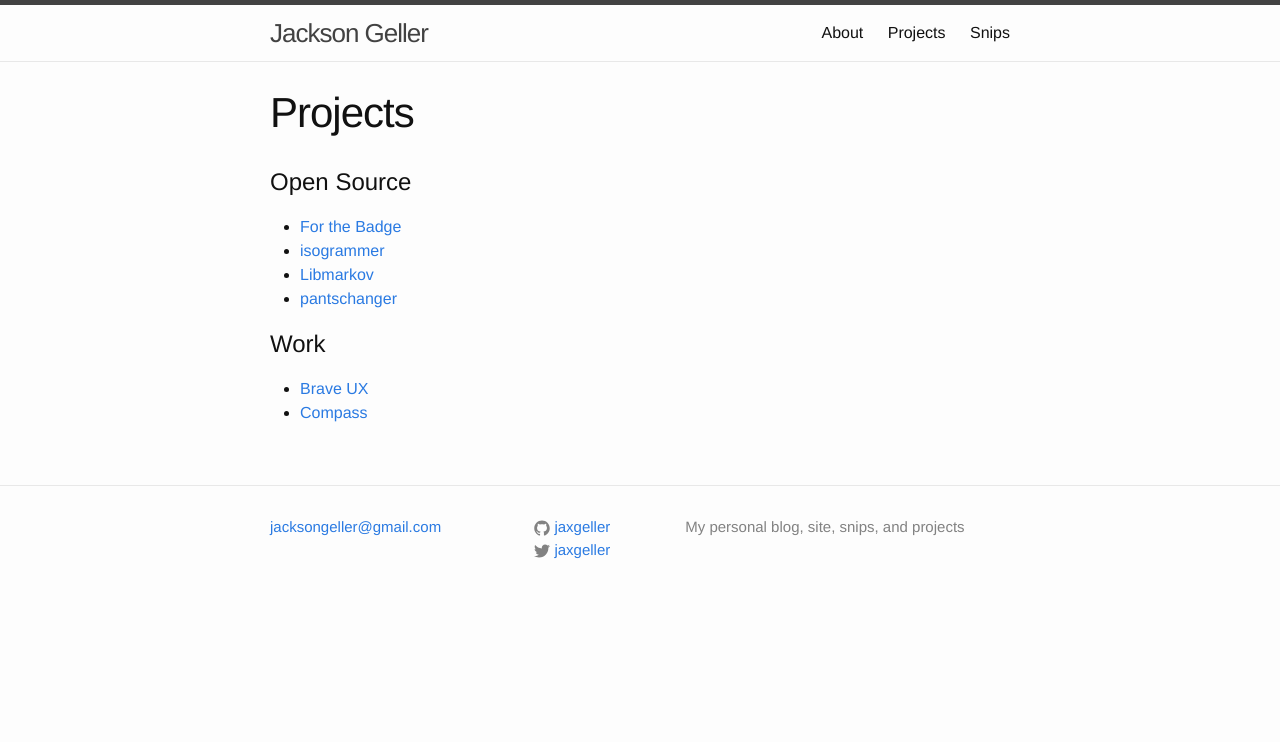
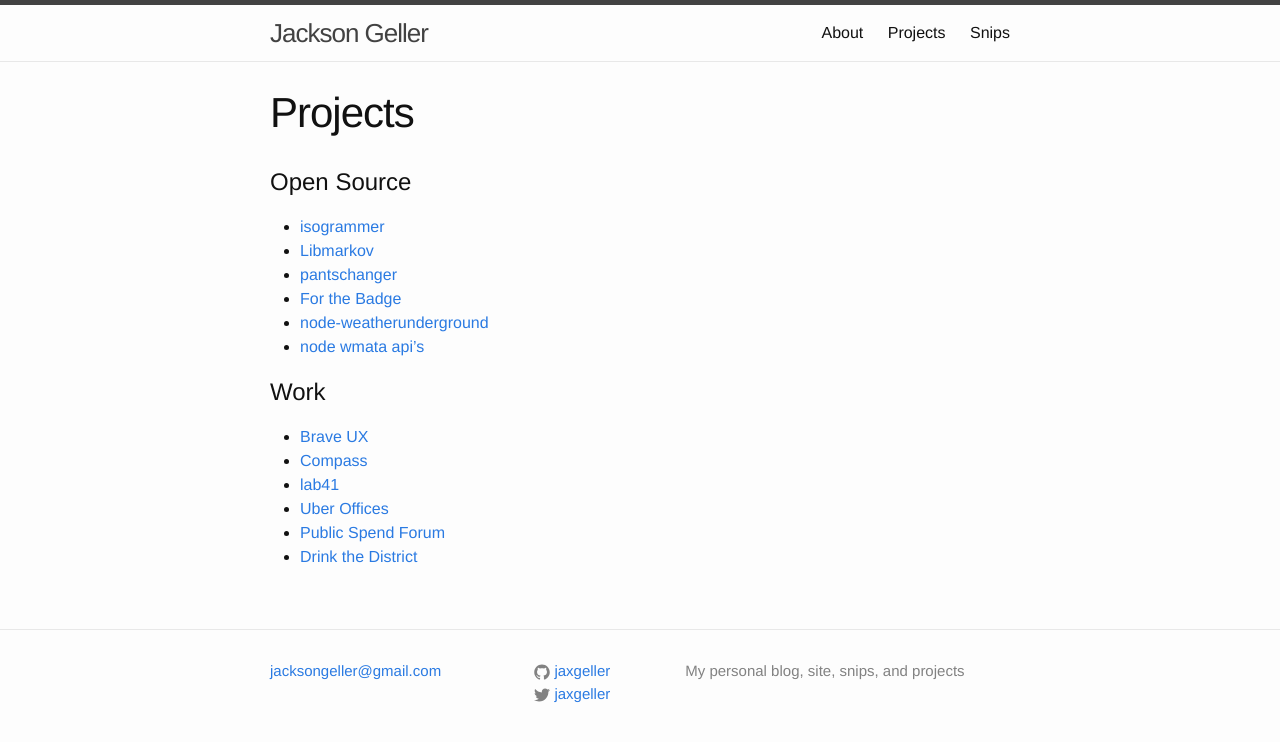
Before and after one commit to jaxgeller/jaxgeller.github.io, a Jekyll site: the page built from projects.md, in a window 1280 px wide. Shown: the top 742 px of the page. Built offline with Jekyll 4.4.1, drawn with Linux system fonts in a browser that asks for light colours.

Commit message:
add more projects

```diff
--- a/projects.md
+++ b/projects.md
@@ -5,11 +5,17 @@
 ---
 
 # Open Source
-* [For the Badge](http://forthebadge.com)
-* [isogrammer](https://isogrammer.com)
-* [Libmarkov](https://github.com/jaxgeller/libmarkov)
-* [pantschanger](https://pantschanger.com)
+* [isogrammer](https://isogrammer.com/)
+* [Libmarkov](https://github.com/jaxgeller/libmarkov/)
+* [pantschanger](https://pantschanger.com/)
+* [For the Badge](http://forthebadge.com/)
+* [node-weatherunderground](https://github.com/jaxgeller/node-weatherunderground/)
+* [node wmata api's](https://github.com/jaxgeller?tab=repositories/)
 
 # Work
 * [Brave UX](http://braveux.com/)
 * [Compass](http://compass.is/)
+* [lab41](http://lab41.org/)
+* [Uber Offices](http://uberoffices.com/)
+* [Public Spend Forum](http://publicspendforum.net/)
+* [Drink the District](http://drinkthedistrict.com/)
```
Also changed, not shown: _posts/2015-09-03-creating-rails-api.md (added, +82 -0 lines), _posts/2015-10-03-static-site-benchmarks.md (added, +16 -0 lines).
